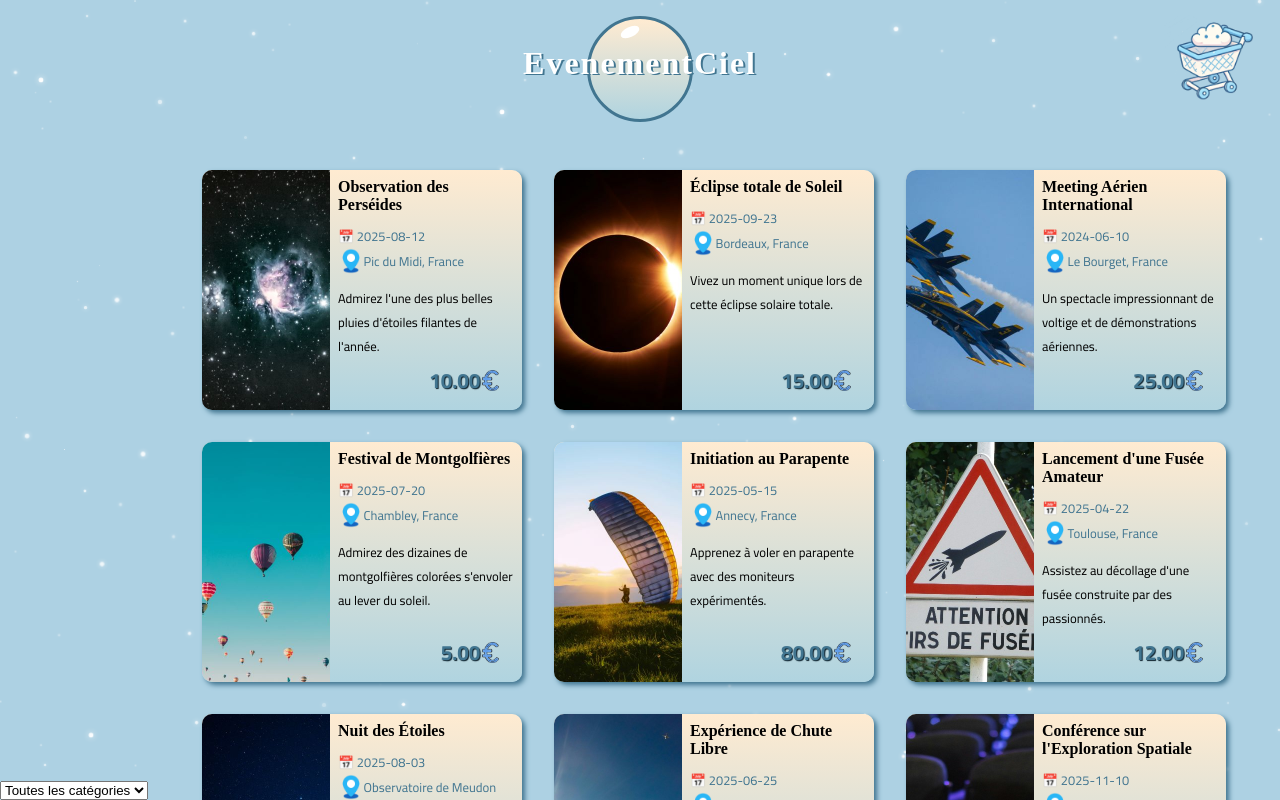
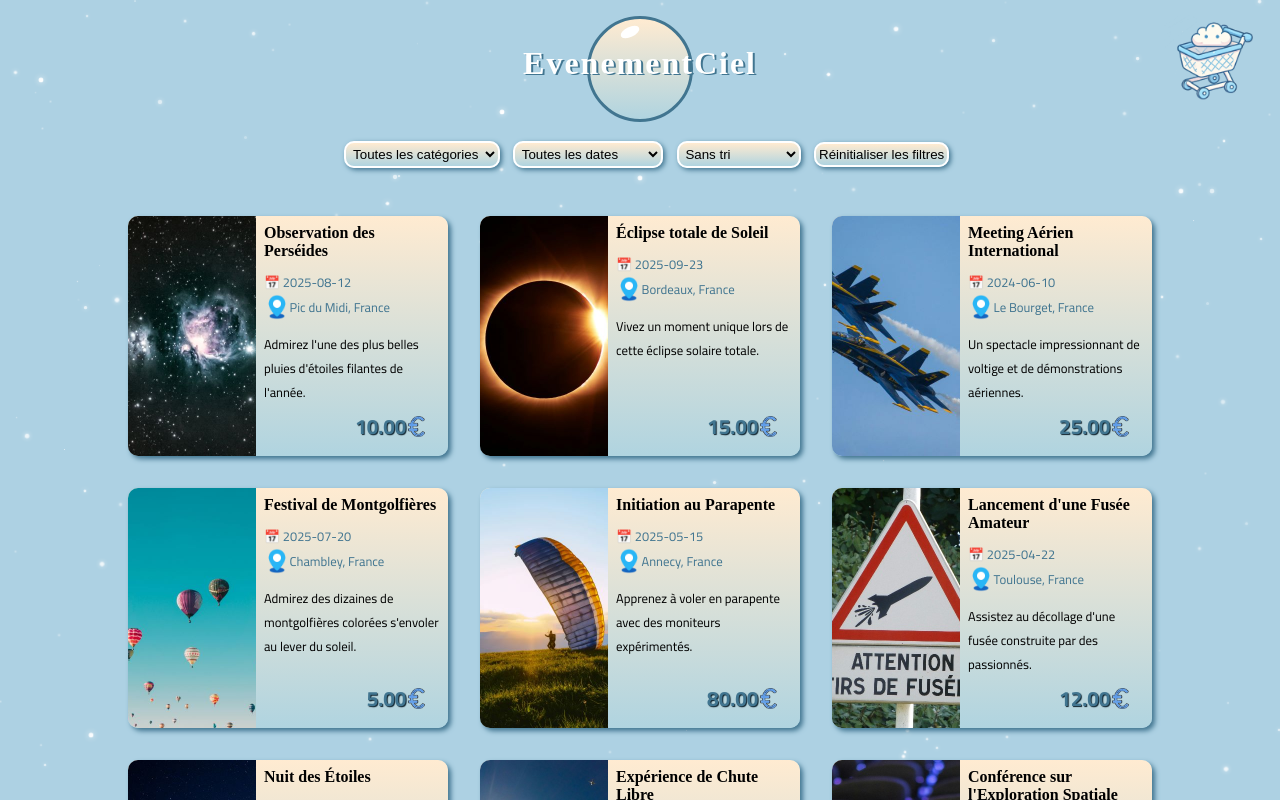
Before and after one commit to Paum2tair/projetJSM2, a React (Vite) app in the folder EvenemenCiel/: page / in a window 1280 px wide. Shown: the top 800 px of the page. Built offline with nearby package versions, Linux system fonts and the light colour scheme; a web font is replaced by a local one.

Commit message:
Le css aussi

```diff
--- a/EvenemenCiel/src/assets/css/accueil.css
+++ b/EvenemenCiel/src/assets/css/accueil.css
@@ -109,6 +109,7 @@ body {
     display: flex;
     align-items: center;
     width: 100%;
+    flex-direction: column;
 }
 .container .lescarte{
     display: flex;
@@ -234,3 +235,18 @@ body {
     box-shadow: 0 0 5px white;
     animation: twinkle linear infinite alternate;
 }
+.container .filters {
+    margin-top: 1em;
+
+}
+.container .filters select ,.container .filters button {
+    padding:0.2em;
+    border-radius: 10px;
+    margin-left: 1em;
+    background: linear-gradient(to bottom, var(--couleur_deg_1), var(--couleur_deg_2));
+    border: var(--couleur_text_blanc) 2px solid;
+    box-shadow: var(--couleur_bdr) 2px 2px 5px;
+}
+.container .filters select option {
+    background: var(--couleur_deg_1);
+}
```
